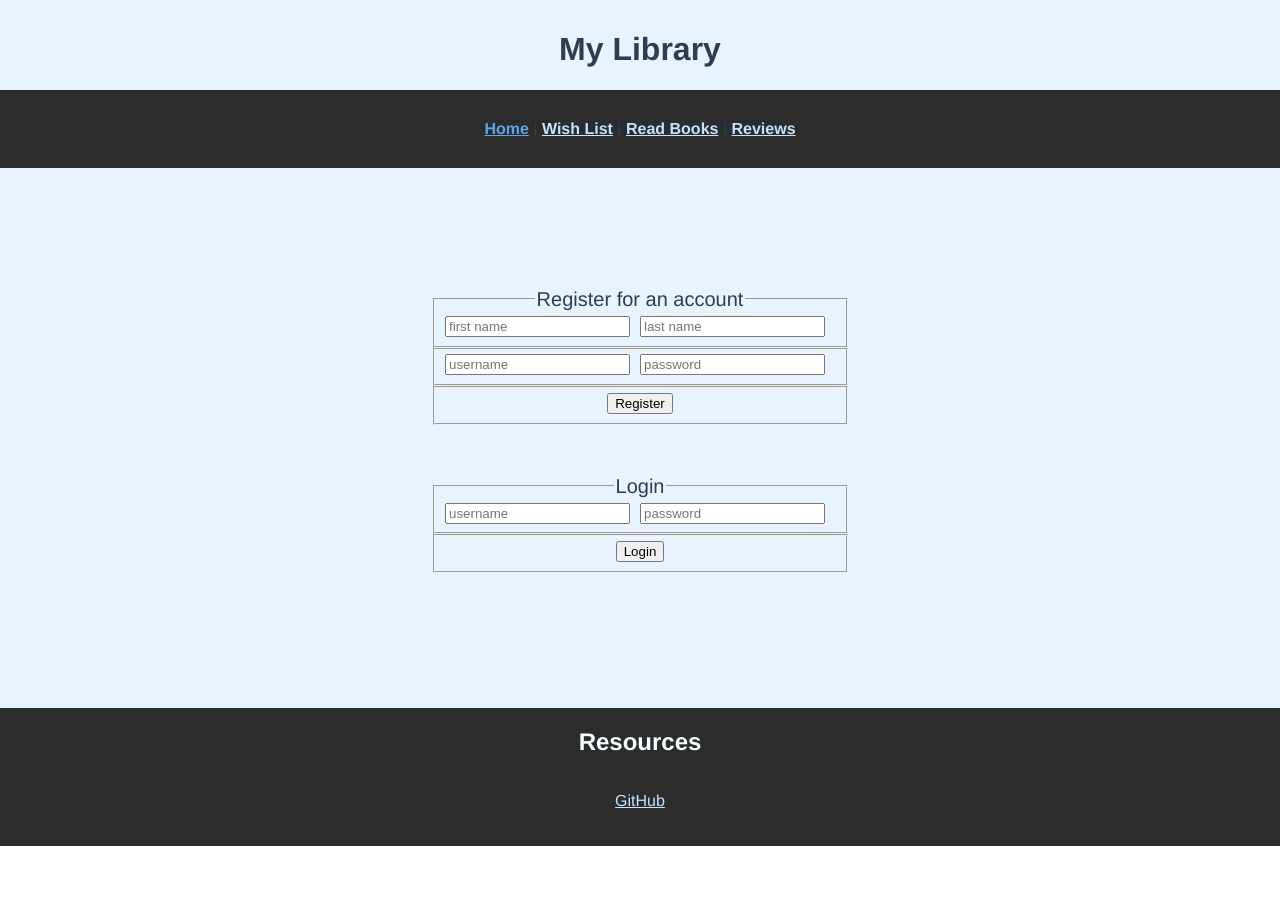
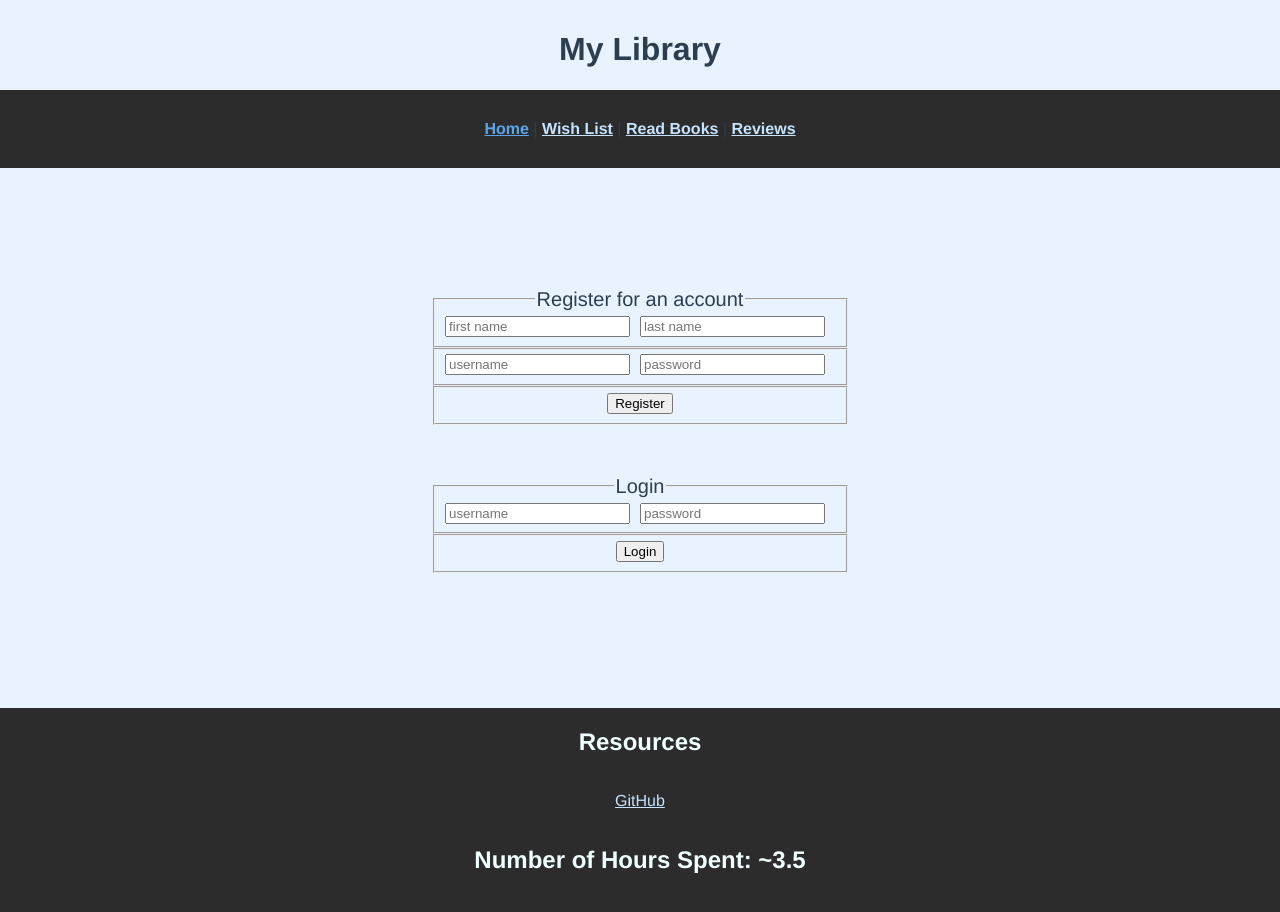
Before and after one commit to carlosevelo/library, a Vue app in the folder front-end/: page / in a window 1280 px wide. Before the commit the page ends 846 px from the top, so only its background shows below. Built offline with nearby package versions, Linux system fonts and the light colour scheme; no server answers.

Commit message:
num hours

```diff
--- a/front-end/src/App.vue
+++ b/front-end/src/App.vue
@@ -12,9 +12,10 @@
     <Login v-else />
     <div id="footer">
       <h2>Resources</h2>
-        <ul>
-          <li><a href="https://github.com/carlosevelo/library">GitHub</a></li>
-        </ul>
+      <ul>
+        <li><a href="https://github.com/carlosevelo/library">GitHub</a></li>
+      </ul>
+      <h2>Number of Hours Spent: ~3.5</h2>
     </div>
   </div>
 </template>
```
